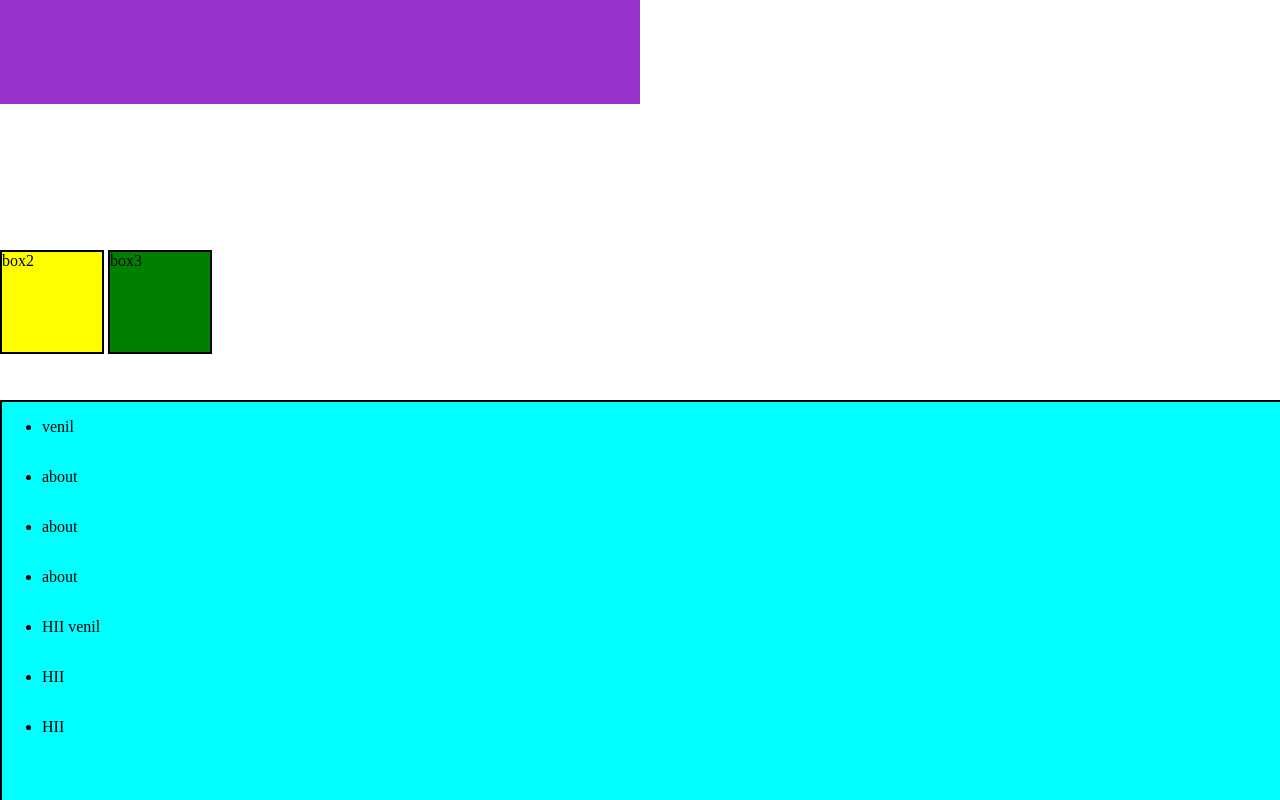
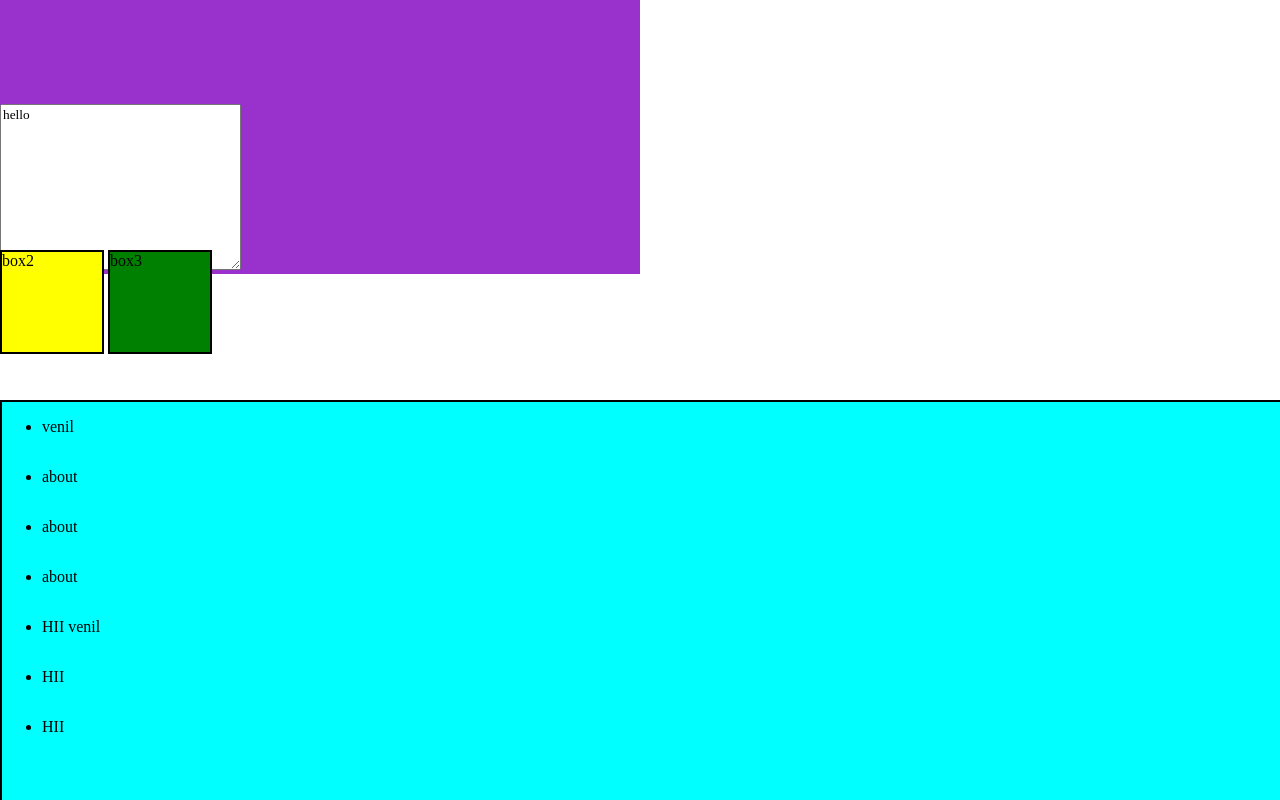
Before and after one commit to venil-04/practice, a plain HTML site: page index.html in a window 1280 px wide. Shown: the top 800 px of the page. Drawn offline with Linux system fonts and the light colour scheme.

Commit message:
version0.0.2

```diff
--- a/index.html
+++ b/index.html
@@ -26,6 +26,10 @@
  <div class="box">box3</div>
  <div class="box">box4</div>
 
+ <form action="get">
+
+    <textarea name="" id="" cols="30" rows="10">hello</textarea>
+ </form>
 </div>
 </body>
 </html>
```
